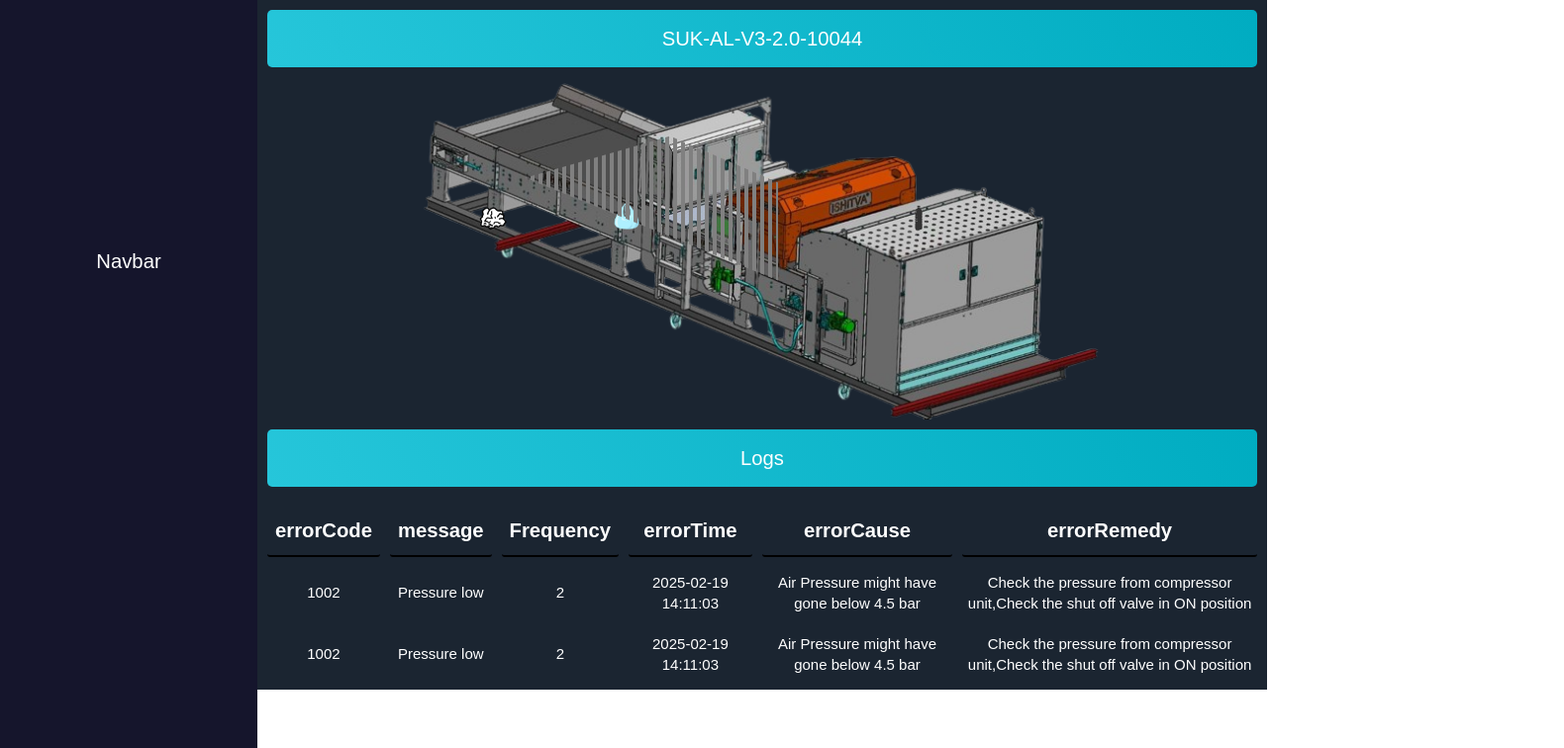
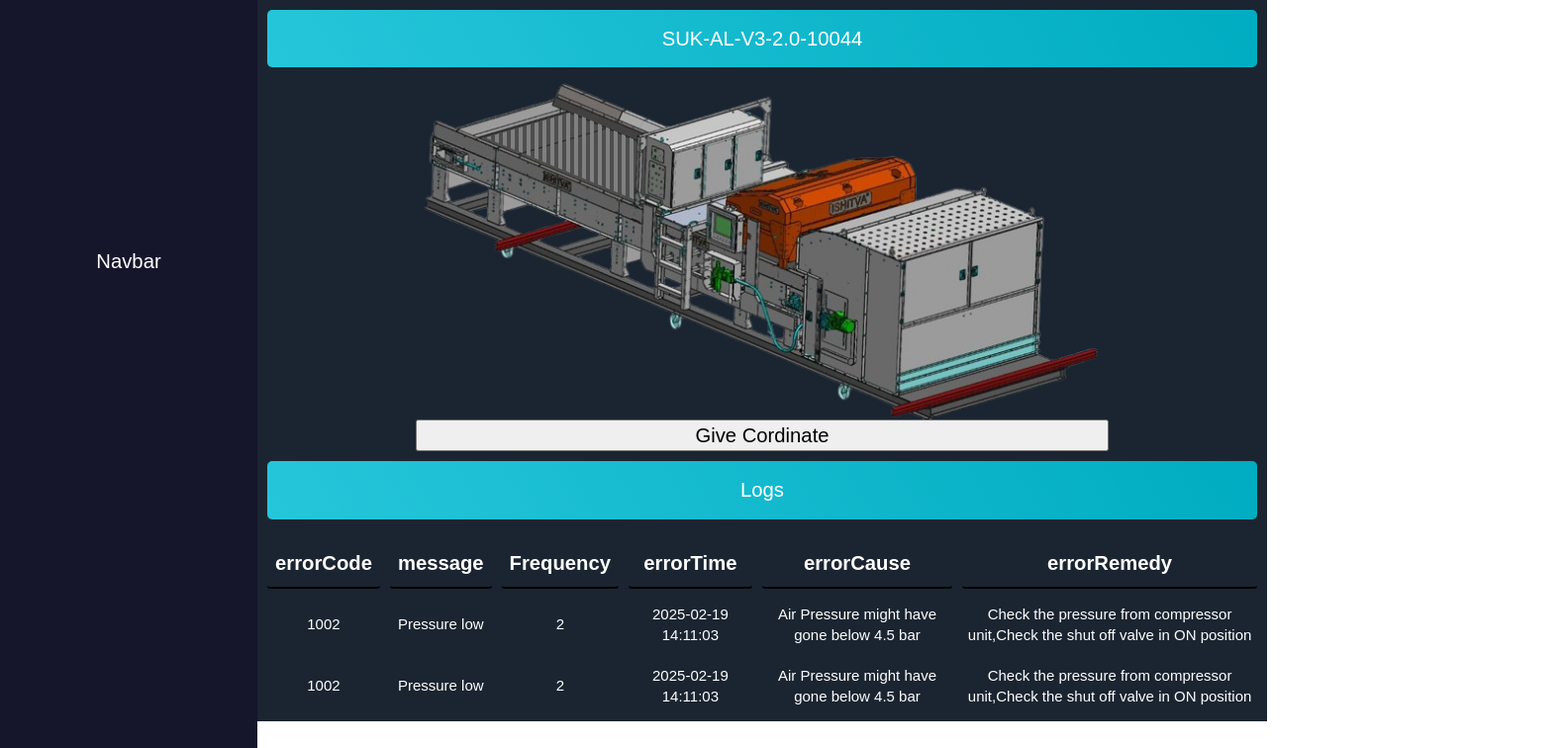
Before and after one commit to IRS-SHIVAM/testing_app, an Angular app: page / in a window 1280 px wide. Shown: the top 756 px of the page at 99% size, 1580 px wide, since content can reach past the window. Built offline with nearby package versions, Linux system fonts and the light colour scheme.

Commit message:
hovering parts done with both res

```diff
--- a/src/app/app.component.css
+++ b/src/app/app.component.css
@@ -443,6 +443,12 @@
         /* background-color: red; */
         width: 700px;
     }
+    .containner .machineDetails .imgContainner .svgRes1 {
+        display: none;
+    }
+    .containner .machineDetails .imgContainner .svgRes2 {
+        display: block;
+    }
     .imgRoll1,
     .imgRoll3 {
         left: 40px;
@@ -550,6 +556,21 @@
         height: 15px;
         width: 15px;
     }
+    .containner .machineDetails .imgContainner .box {
+        width: 159px;
+        height: 96px;
+        clip-path: polygon(59% 2%, 107% 37%, 100% 95%, 4% 29%);
+        /* background-color: white; */
+        top: 33px;
+        left: 64px;
+        background-image: repeating-linear-gradient(
+            90deg,
+            gray 0%,
+            gray 10%,
+            transparent 10%,
+            transparent 20%
+        );
+    }
 }
 
 @media screen and (max-width: 960px) {
@@ -602,13 +623,23 @@
 .demoSvg {
     position: relative;
 }
-.svg {
+.svgRes1 {
     position: absolute;
     top: 0px;
     left: 0px;
     width: 1160px;
     height: 572px;
     z-index: 3;
+    /* background-color: green; */
+}
+.svgRes2 {
+    position: absolute;
+    top: 0px;
+    left: 0px;
+    width: 700px;
+    height: 345px;
+    z-index: 4;
+    display: none;
     /* background-color: red; */
 }
 .poly {
@@ -625,8 +656,9 @@
 .poly:hover {
     /* border: 2px solid black; */
     transition: stroke 0.5s ease-in-out, stroke-width 0.5s, fill 0.5s;
-    stroke: red;
+    stroke: rgb(0, 255, 0);
     stroke-width: 4px;
+    cursor: pointer;
 }
 
 @keyframes moveDashes {
--- a/src/app/app.component.html
+++ b/src/app/app.component.html
@@ -42,30 +42,139 @@
                 #suka
                 (click)="getImageCord($event)"
             />
-            <svg class="svg">
-                <defs>
-                    <linearGradient
-                        id="stripedGradient"
-                        x1="0%"
-                        y1="0%"
-                        x2="100%"
-                        y2="0%"
-                        spreadMethod="repeat"
-                    >
-                        <stop offset="0%" stop-color="gray" />
-                        <stop offset="10%" stop-color="gray" />
-                        <stop offset="10%" stop-color="transparent" />
-                        <stop offset="20%" stop-color="transparent" />
-                    </linearGradient>
-                </defs>
+            <svg class="svgRes1">
+                <!-- Conveyor -->
                 <polygon
                     class="poly"
                     points="110,103 254,61 370,110 365,211"
                     fill="transparent"
                     #poly
                 />
+                <!-- cpu -->
+                <polygon
+                    class="poly"
+                    points="435,130 480,117 479,202 431,217"
+                    fill="transparent"
+                    #poly
+                />
+                <!-- gpu -->
+                <polygon
+                    class="poly"
+                    points="487,115 530,103 529,188 484,200"
+                    fill="transparent"
+                    #poly
+                />
+                <!-- vision temp -->
+                <polygon
+                    class="poly"
+                    points="538,100 582,88 580,172 535,185"
+                    fill="transparent"
+                    #poly
+                />
+                <!-- left cam -->
+                <polygon
+                    class="poly"
+                    points="824,312 924,280 921,379 821,409"
+                    fill="transparent"
+                    #poly
+                />
+                <!-- right cam -->
+                <polygon
+                    class="poly"
+                    points="936,278 1039,248 1035,345 932,377"
+                    fill="transparent"
+                    #poly
+                />
+                <!-- eject -->
+                <polygon
+                    class="poly"
+                    points="553,190 629,168 678,166 602,191"
+                    fill="transparent"
+                    #poly
+                />
+                <!-- reject -->
+                <polygon
+                    class="poly"
+                    points="653,161 731,140 777,141 690,162"
+                    fill="transparent"
+                    #poly
+                />
+                <!-- motor -->
+                <polygon
+                    class="poly"
+                    points="633,363 643,370 651,383 698,400 709,393 722,398 736,411 736,421 727,431 701,423 687,426 675,418 673,408 640,393 616,382 627,371"
+                    fill="transparent"
+                    #poly
+                />
             </svg>
-            <img
+            <svg class="svgRes2">
+                <!-- conveyor -->
+                <polygon
+                    class="poly"
+                    points="154,38 224,67 221,128 67,63"
+                    fill="transparent"
+                    #poly
+                />
+                <!-- cpu -->
+                <polygon
+                    class="poly"
+                    points="262,79 290,71 288,124 260,131"
+                    fill="transparent"
+                    #poly
+                />
+                <!-- gpu -->
+                <polygon
+                    class="poly"
+                    points="293,69 321,62 319,115 292,122"
+                    fill="transparent"
+                    #poly
+                />
+                <!-- vision -->
+                <polygon
+                    class="poly"
+                    points="325,60 353,52 350,105 322,113"
+                    fill="transparent"
+                    #poly
+                />
+                <!-- left cam -->
+                <polygon
+                    class="poly"
+                    points="333,116 386,99 409,101 365,115"
+                    fill="transparent"
+                    #poly
+                />
+                <!-- right cam -->
+                <polygon
+                    class="poly"
+                    points="396,97 442,85 470,86 422,100"
+                    fill="transparent"
+                    #poly
+                />
+                <!-- eject -->
+                <polygon
+                    class="poly"
+                    points="497,188 560,169 555,230 494,249"
+                    fill="transparent"
+                    #poly
+                />
+                <!-- reject -->
+                <polygon
+                    class="poly"
+                    points="564,168 631,147 626,211 562,228"
+                    fill="transparent"
+                    #poly
+                />
+                <!-- motor -->
+                <polygon
+                    class="poly"
+                    points="374,225 383,219 391,223 393,230 422,242 430,237 435,243 444,248 446,255 439,260 425,254 412,257 409,247 391,237 385,238 375,233"
+                    fill="transparent"
+                    #poly
+                />
+            </svg>
+            <div class="box"></div>
+            <button (click)="getCord()">Give Cordinate</button>
+            <!-- <img
                 src="/assets/images/img1.png"
                 alt="imgRoll"
                 height="70px"
@@ -92,8 +201,7 @@
                 height="70px"
                 class="imgRoll4"
                 loading="lazy"
-            />
-            <div class="box"></div>
+            /> -->
 
             <!-- <img src="/assets/img3.png" alt="imgRoll" height="75px" class="imgRoll3" /> -->
             <!-- <div class="ejectCount" #ejectCount>{{ ejectedCount }}</div>
--- a/src/app/app.component.ts
+++ b/src/app/app.component.ts
@@ -107,9 +107,11 @@ export class AppComponent implements AfterViewInit, OnInit {
     endHoverEffact(borderBox: HTMLElement) {
         borderBox.style.display = 'none';
     }
+    cord: any = '';
     getImageCord(event: any) {
-        console.log(event?.offsetX);
-        console.log(event?.offsetY);
+        this.cord += event?.offsetX + ',' + event?.offsetY + ' ';
+        // console.log(event?.offsetX);
+        // console.log(event?.offsetY);
     }
 
     loadGoogleTranslate() {
@@ -137,4 +139,9 @@ export class AppComponent implements AfterViewInit, OnInit {
             'google_translate_element'
         );
     }
+
+    getCord() {
+        console.log(this.cord);
+        this.cord = '';
+    }
 }
```
